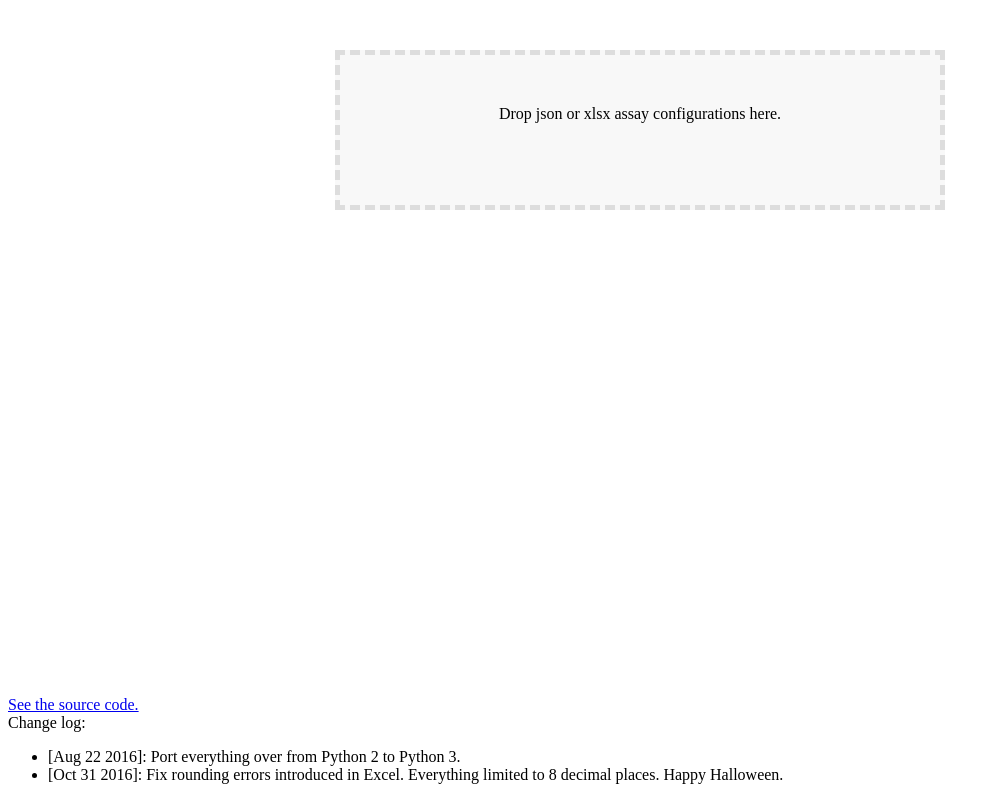
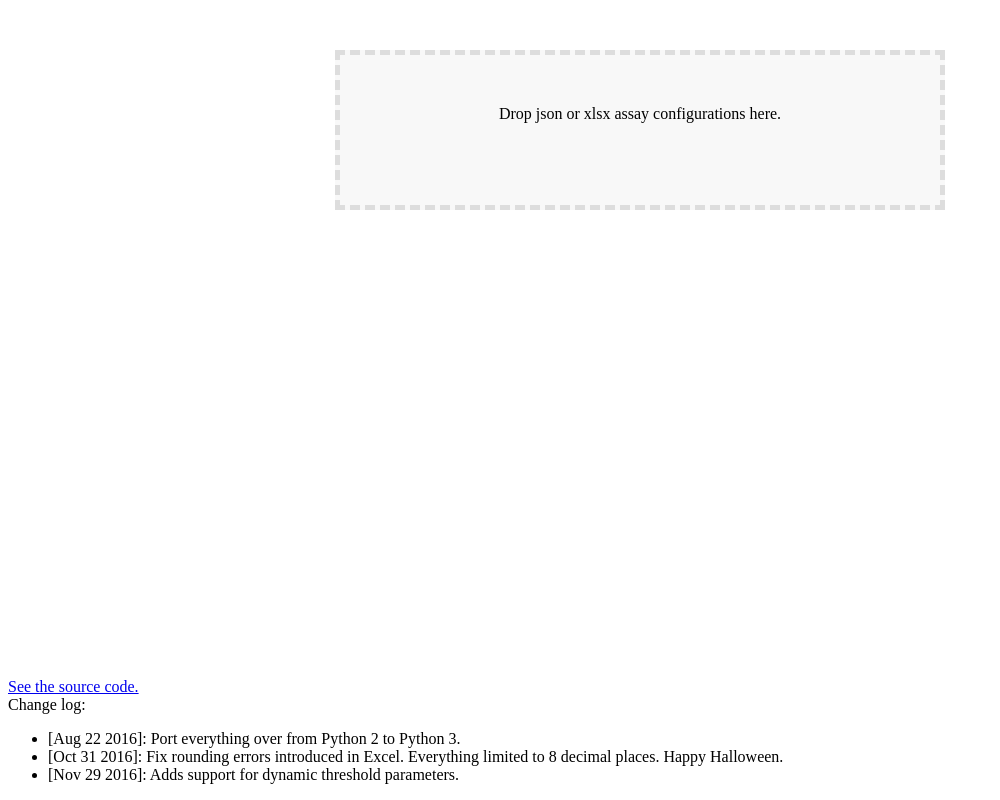
Before and after one commit to indigobio/AssayInterchange, a plain HTML site: page assay_interchange/static/index.html in a window 1280 px wide. Shown: the whole page, without its empty margins (0-1000 px from the left). Drawn offline with nearby package versions, Linux system fonts and the light colour scheme.

Commit message:
Adds changelog message for Dwarfsquad fix.

```diff
--- a/assay_interchange/static/index.html
+++ b/assay_interchange/static/index.html
@@ -1 +1 @@
-<!DOCTYPE html><html><head lang="en"></head><meta charset="utf-8"><title>AC Interchange</title><script src="//ajax.googleapis.com/ajax/libs/angularjs/1.5.5/angular.min.js"></script><script src="js/app.js"></script><script src="js/bower_components/ng-file-upload/ng-file-upload-all.min.js"></script><script src="js/bower_components/angular-file-saver/dist/angular-file-saver.bundle.min.js"></script><link rel="stylesheet" href="styles.css"><link rel="shortcut icon" href="favico.ico"><body><div ng-app="fileUpload" ng-controller="MyCtrl"><div ngf-drop ngf-select ng-model="files" ngf-drag-over-class="'dragover'" ngf-multiple="true" ngf-allow-dir="true" accept="*" ngf-pattern="'*'" class="drop-box"><div>Drop json or xlsx assay configurations here.</div><br><div ng-if="files.length &gt; 0">{{ files[0].name }}</div></div><ul><li ng-repeat="f in files" style="font:smaller">{{f.name}} {{f.$error}} {{f.$errorParam}}</li></ul><pre>{{log}}</pre><pre>{{filedata.message}}</pre></div><div id="footer"><a href="https://github.com/whereskenneth/AssayInterchange" target="_blank">See the source code.</a><div>Change log:<ul><li>[Aug 22 2016]: Port everything over from Python 2 to Python 3.</li><li>[Oct 31 2016]: Fix rounding errors introduced in Excel. Everything limited to 8 decimal places. Happy Halloween.</li></ul></div></div></body></html>
+<!DOCTYPE html><html><head lang="en"></head><meta charset="utf-8"><title>AC Interchange</title><script src="//ajax.googleapis.com/ajax/libs/angularjs/1.5.5/angular.min.js"></script><script src="js/app.js"></script><script src="js/bower_components/ng-file-upload/ng-file-upload-all.min.js"></script><script src="js/bower_components/angular-file-saver/dist/angular-file-saver.bundle.min.js"></script><link rel="stylesheet" href="styles.css"><link rel="shortcut icon" href="favico.ico"><body><div ng-app="fileUpload" ng-controller="MyCtrl"><div ngf-drop ngf-select ng-model="files" ngf-drag-over-class="'dragover'" ngf-multiple="true" ngf-allow-dir="true" accept="*" ngf-pattern="'*'" class="drop-box"><div>Drop json or xlsx assay configurations here.</div><br><div ng-if="files.length &gt; 0">{{ files[0].name }}</div></div><ul><li ng-repeat="f in files" style="font:smaller">{{f.name}} {{f.$error}} {{f.$errorParam}}</li></ul><pre>{{log}}</pre><pre>{{filedata.message}}</pre></div><div id="footer"><a href="https://github.com/whereskenneth/AssayInterchange" target="_blank">See the source code.</a><div>Change log:<ul><li>[Aug 22 2016]: Port everything over from Python 2 to Python 3.</li><li>[Oct 31 2016]: Fix rounding errors introduced in Excel. Everything limited to 8 decimal places. Happy Halloween.</li><li>[Nov 29 2016]: Adds support for dynamic threshold parameters.</li></ul></div></div></body></html>
```
Also changed, not shown: 1 other file.
